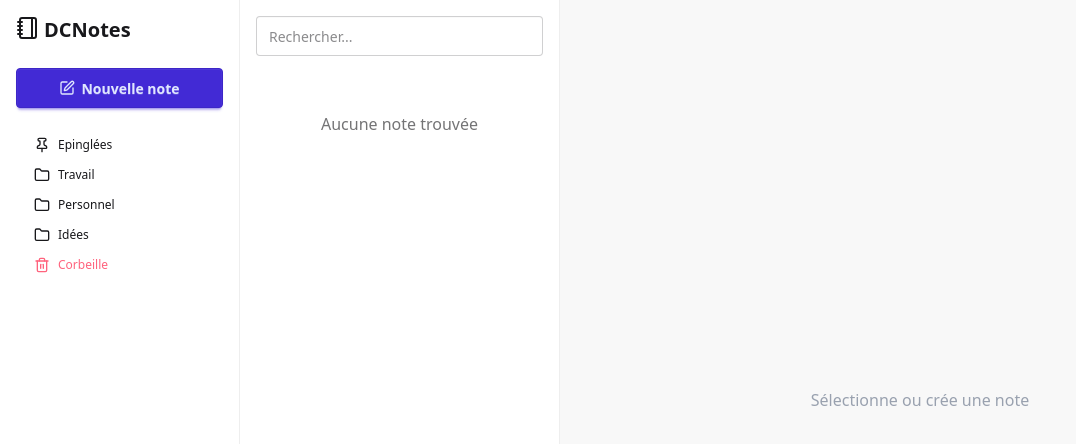
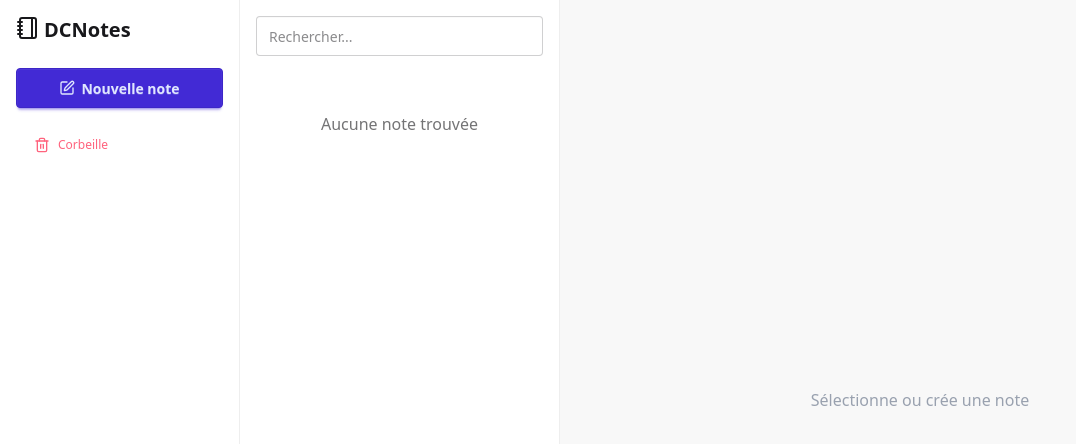
Before and after one commit to Dc-coder25/Dc_NotesApp, a React (Vite) app: page / in a window 1280 px wide. Shown: the top 444 px of the page, without its empty margins (0-1076 px from the left). Built offline with nearby package versions, Linux system fonts and the light colour scheme.

Commit message:
fix: delete code bug

```diff
--- a/src/components/NotesList.jsx
+++ b/src/components/NotesList.jsx
@@ -1,4 +1,5 @@
 import { Trash2, PinOff } from "lucide-react";
+import React from "react";
 
 export default function NotesList({ notes, activeId, onSelect, onDelete, search, onSearch }){
 
--- a/src/components/Sidebar.jsx
+++ b/src/components/Sidebar.jsx
@@ -11,10 +11,6 @@ export default function Sidebar ({onCreate}){
              <button className="btn btn-primary w-full mb-4" onClick={onCreate}><Edit className="w-4 h-4"/> Nouvelle note</button>
 
              <ul className="menu menu-sm gap-1 w-full">
-                <li><a><PinIcon className="w-4 h-4"/> Epinglées</a></li>
-                <li><a><Folder className="w-4 h-4"/> Travail</a></li>
-                <li><a><Folder className="w-4 h-4"/> Personnel</a></li>
-                <li><a><Folder className="w-4 h-4"/> Idées</a></li>
                 <li><a className="text-error"><Trash2 className="w-4 h-4"/> Corbeille</a></li>
              </ul>
         </aside>
```
